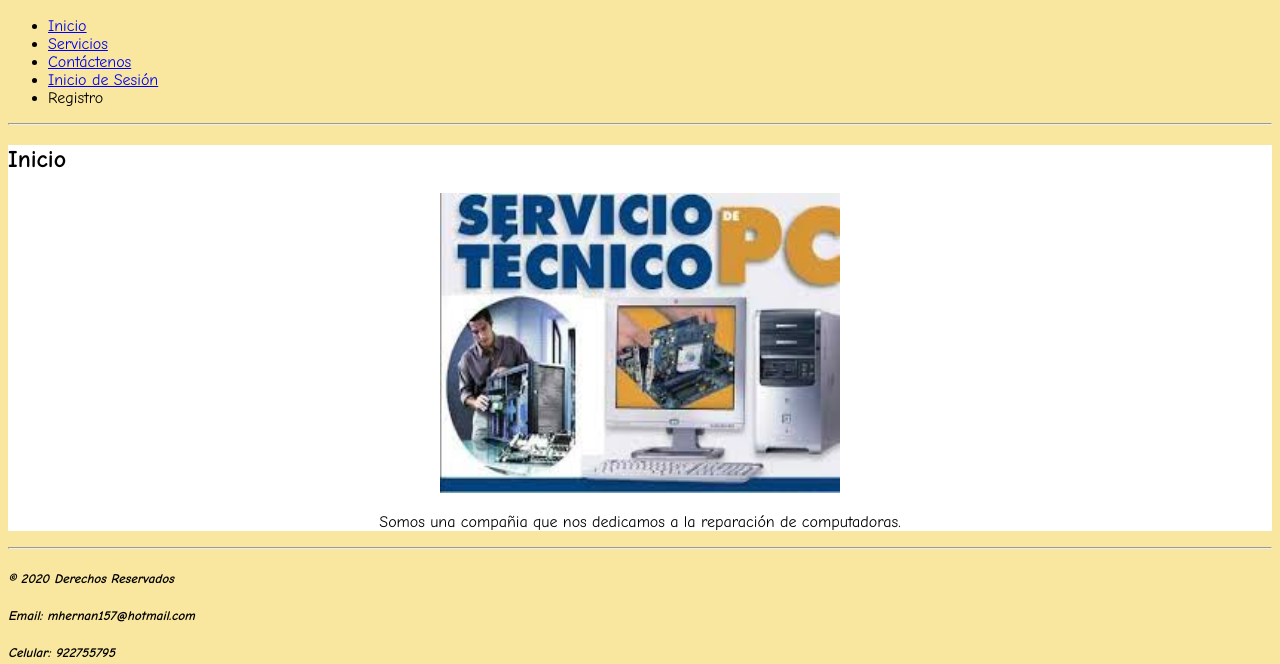
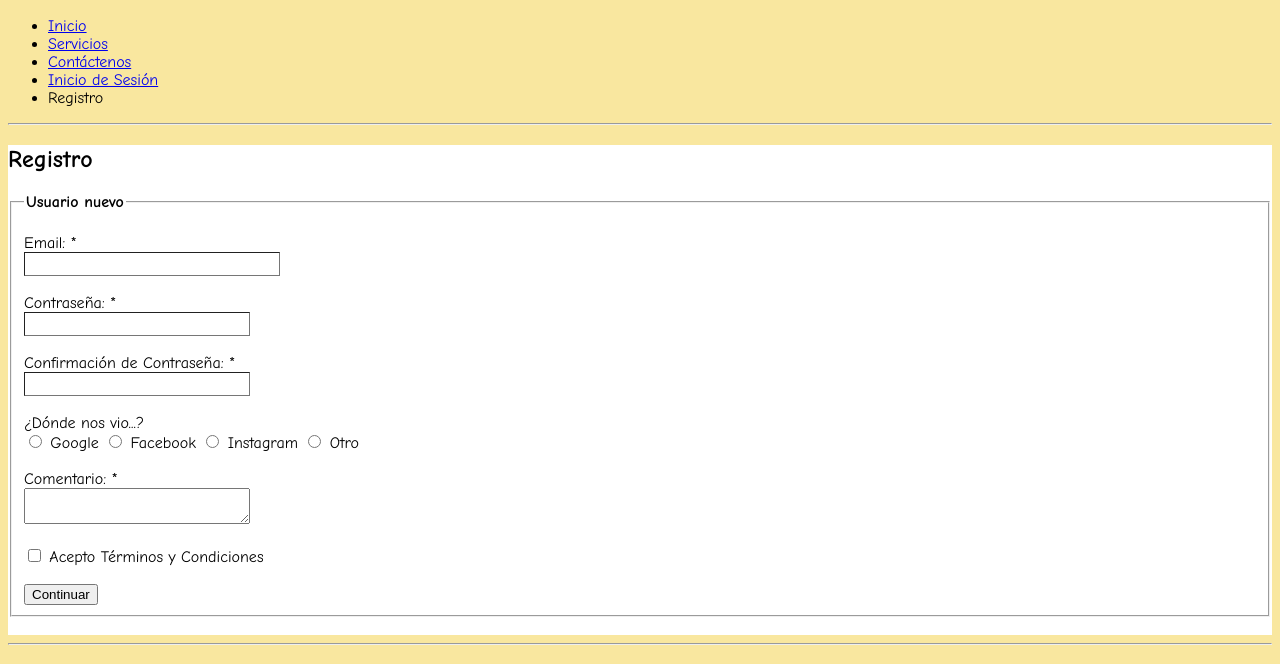
Before and after one commit to mhmt78/Proyecto_HTML, a plain HTML site: page html/registro.html in a window 1280 px wide. Shown: the part 111-775 px from the top of the page. Drawn offline with Linux system fonts and the light colour scheme.

Commit message:
Registro

```diff
--- a/html/registro.html
+++ b/html/registro.html
@@ -32,10 +32,56 @@
       <hr>
       <section style="background-color:#ffffff">
          <article>
-            <h2>Inicio</h2>
+            <h2>Registro</h2>
             <div>
-               <center><img src="../images/tres.jpg" width="400" height="300" alt="tres"></center>
-               <p align="center">Somos una compañia que nos dedicamos a la reparación de computadoras.</p>
+               <div>
+                 <form>
+                   <fieldset >
+                       <legend><strong> Usuario nuevo </strong></legend>
+                           <br>
+                           <div>
+                              <label for="mail">Email: *</label><br>
+                              <input type="email" id="mail" required style="width:250px;height:20px;border-width:thin"/>
+                           </div>
+                           <br>
+                           <div>
+                              <label for="contraseña">Contraseña: *</label><br>
+                              <input type="password" id="contrasena" required style="width:220px;height:20px;border-width:thin"/>
+                           </div>
+                           <br>
+                           <div>
+                               <label for="contraseña">Confirmación de Contraseña: *</label><br>
+                              <input type="password" id="contrasena" required style="width:220px;height:20px;border-width:thin"/>
+                           </div>
+                           <br>
+                           <div >
+                              <label for="dondenosvio">¿Dónde nos vio...?</label><br>
+                              <input type="radio" id="google" value="G" name="google">
+                              <label for="manana">Google</label>
+                              <input type="radio" id="facebook" value="F" name="facebook">
+                              <label for="manana">Facebook</label>
+                              <input type="radio" id="instagram" value="I" name="instagram">
+                              <label for="manana">Instagram</label>
+                              <input type="radio" id="otro" value="O" name="otro">
+                              <label for="manana">Otro</label>
+                           </div>
+                           <div>
+                           <br>
+                              <label for="msg">Comentario: *</label><br>
+                              <textarea id="msg" required style="width:220px;height:30px"></textarea>
+                           </div>
+                           <br>
+                           <div >
+                              <input type="checkbox" name="1" value="acepto" required> Acepto Términos y Condiciones<br>
+                           </div>
+                           <br>
+                           <div class="button"></div>
+                              <button type="submit">Continuar</button>
+                           </div>
+                           <br>
+                     </fieldset>
+                  </form >
+               </div>
             </div>
          </article>
       </section>
```
Also changed, not shown: html/contacto.html (+2 -3 lines), index.html (+2 -2 lines).
